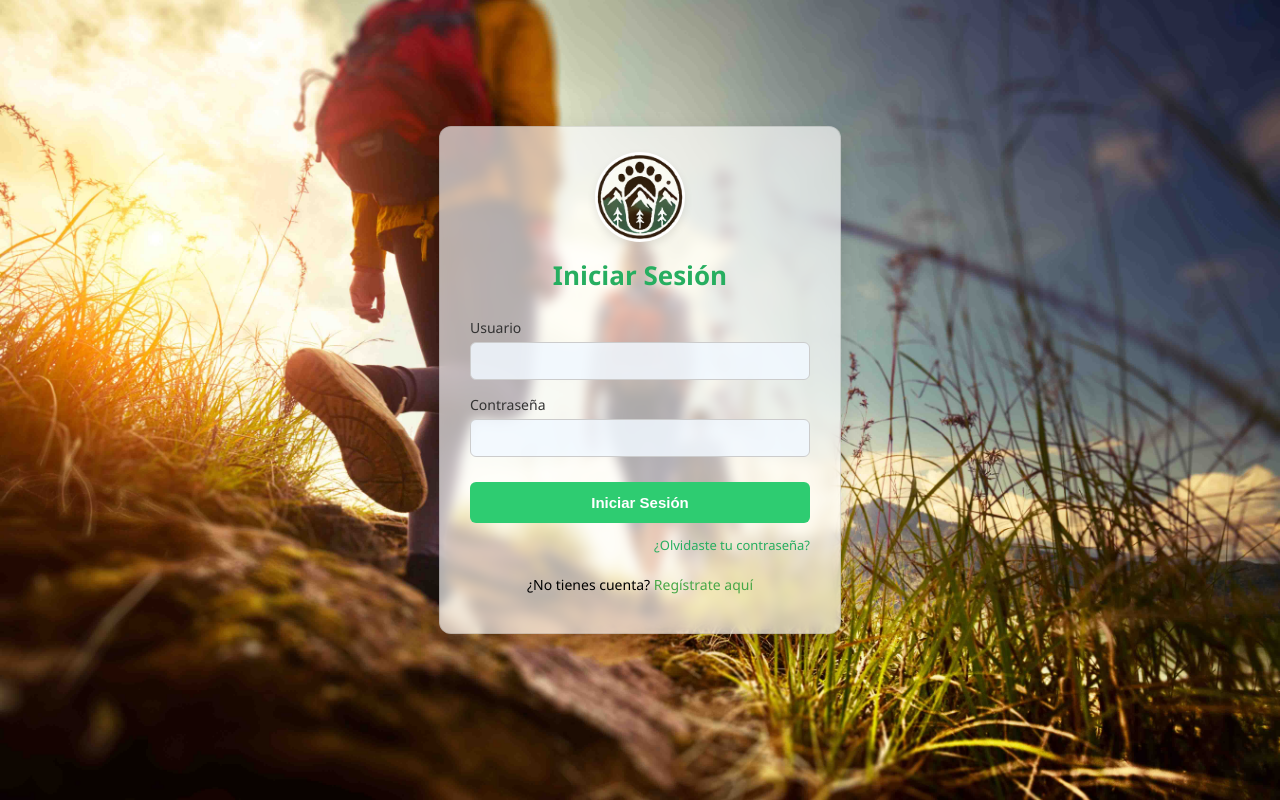
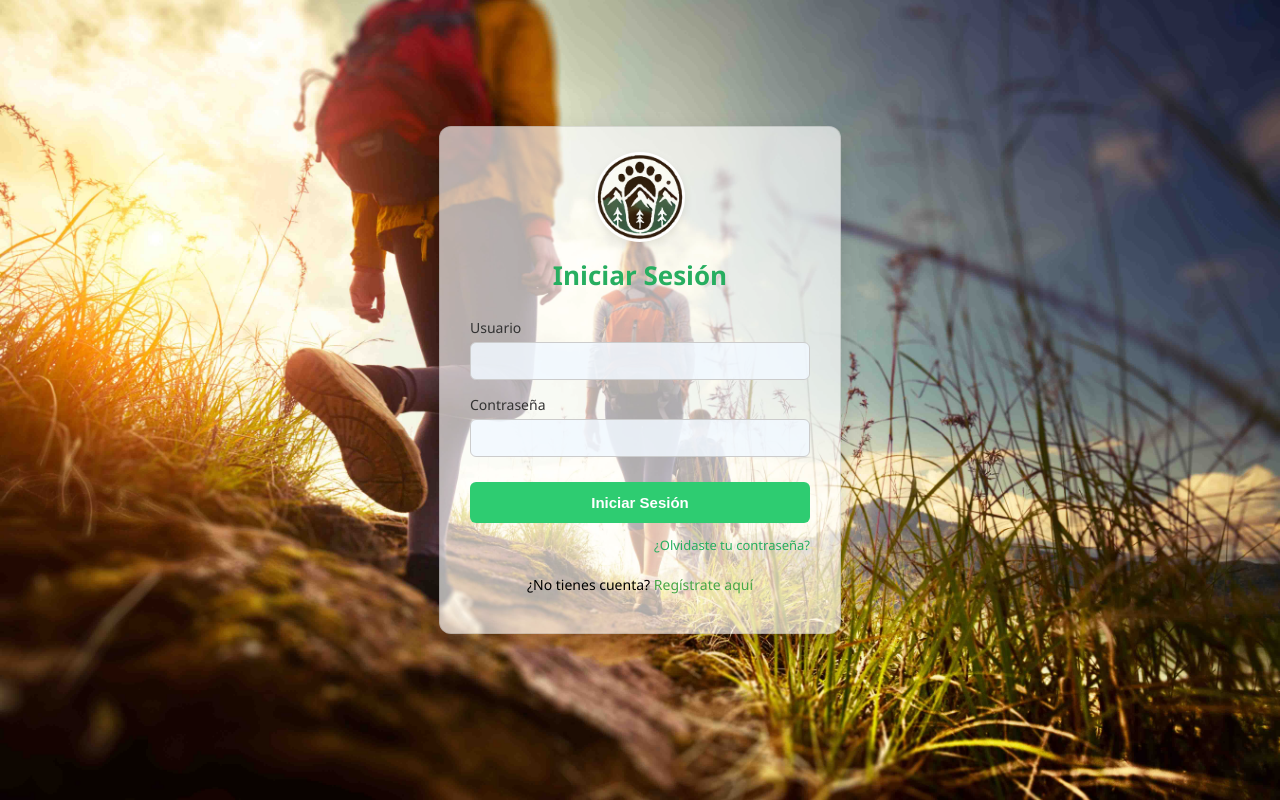
Before and after one commit to Kevinchicaiza96/walk_app2, a Django app: page /login/ in a window 1280 px wide. Run offline with Django 5.2, Linux system fonts and the light colour scheme.

Commit message:
Actualización de estilos en login, registro y recuperación de contraseña

```diff
--- a/Aplicacion/static/css/login/login.css
+++ b/Aplicacion/static/css/login/login.css
@@ -37,8 +37,6 @@ img {
 /* ============================== */
 .login-box {
     background-color: rgba(255, 255, 255, 0.65);
-    backdrop-filter: blur(6px);
-    -webkit-backdrop-filter: blur(6px);
     width: 340px;
     padding: 25px 30px;
     border-radius: 12px;
--- a/Aplicacion/static/css/login/password_reset.css
+++ b/Aplicacion/static/css/login/password_reset.css
@@ -18,8 +18,6 @@ body {
 /* ============================== */
 .container {
     background-color: rgba(255, 255, 255, 0.65);
-    backdrop-filter: blur(6px);
-    -webkit-backdrop-filter: blur(6px);
     border-radius: 15px;
     padding: 2.5rem 2rem;
     width: 90%;
--- a/Aplicacion/static/css/login/registro.css
+++ b/Aplicacion/static/css/login/registro.css
@@ -27,8 +27,6 @@ body {
 /* ============================== */
 .formulario {
     background-color: rgba(255, 255, 255, 0.65);
-    backdrop-filter: blur(6px);
-    -webkit-backdrop-filter: blur(6px);
     padding: 40px 30px;
     border-radius: 15px;
     max-width: 400px;
```
